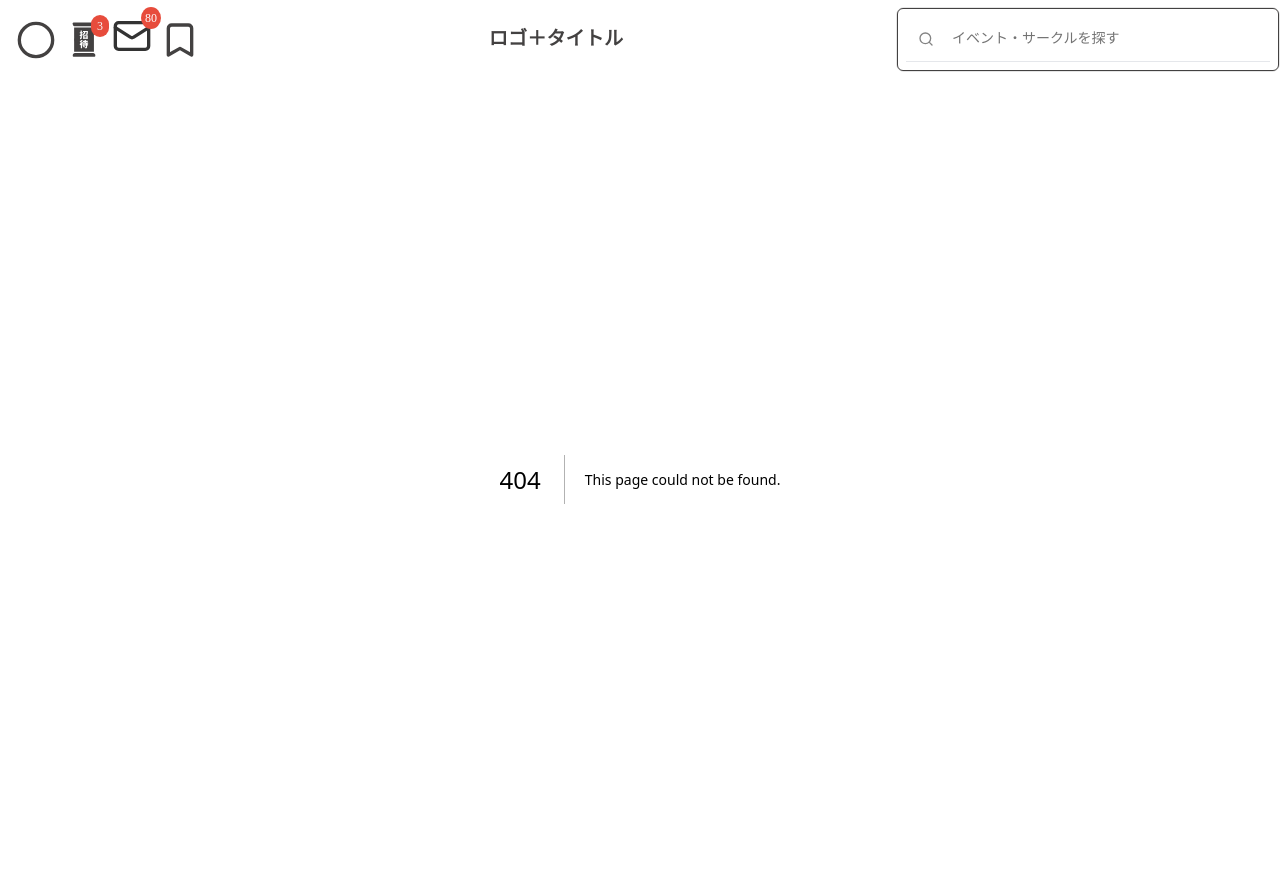
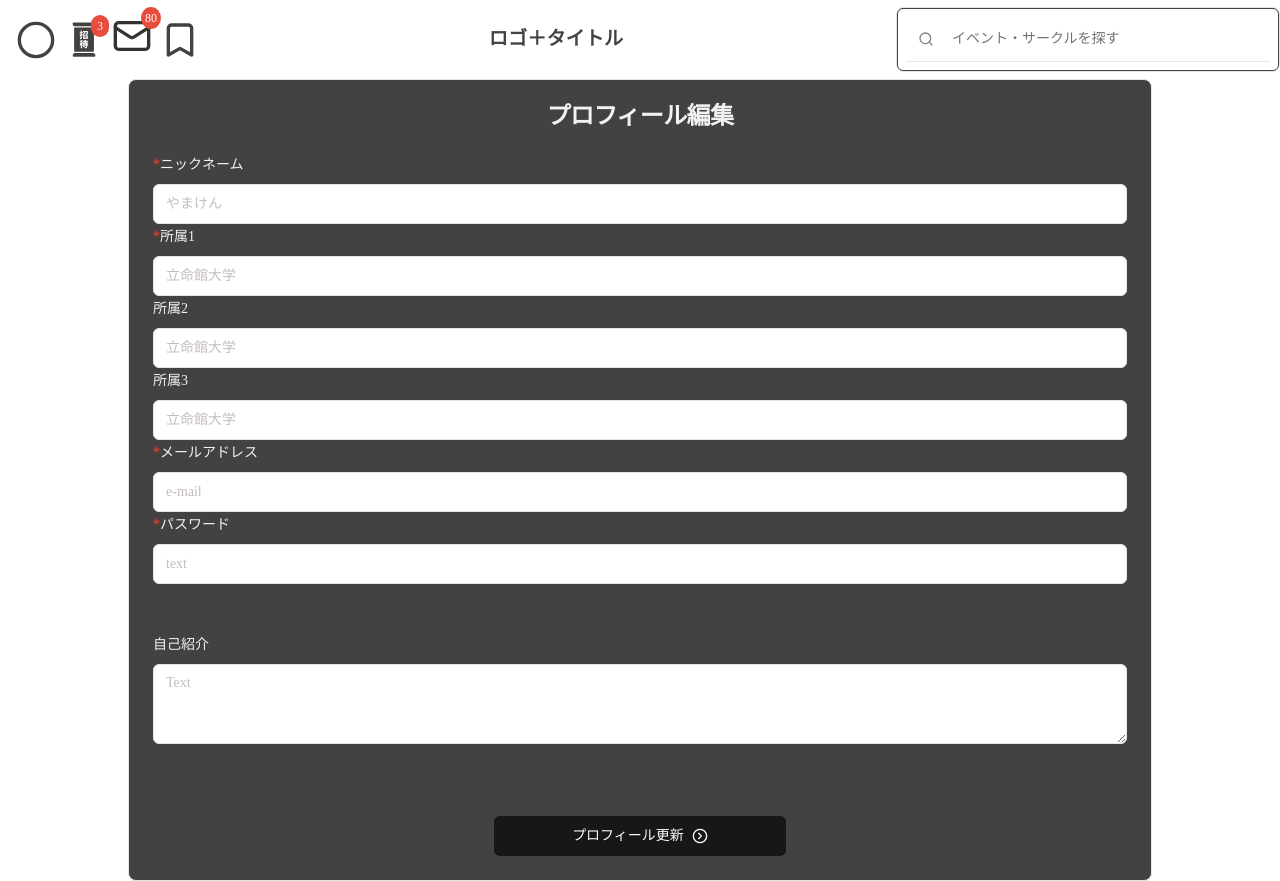
Before and after one commit to jphacks/os_2403, a Next.js app in the folder client/: page /profile/setting/user in a window 1280 px wide. Before the commit this address had no page. Built offline with nearby package versions, Linux system fonts and the light colour scheme.

Commit message:
コミュニテイの編集ペー路

```diff
--- /dev/null
+++ b/client/src/app/profile/setting/community/page.tsx
@@ -0,0 +1,7 @@
+import { ProfileSetting } from "@/feature/profile/components/ProfileSetting";
+
+const ProfileSettingPage = () => {
+	return <ProfileSetting type="community" />;
+};
+
+export default ProfileSettingPage;
--- a/client/src/app/profile/setting/page.tsx
+++ b/client/src/app/profile/setting/user/page.tsx
@@ -1,7 +1,7 @@
 import { ProfileSetting } from "@/feature/profile/components/ProfileSetting";
 
 const ProfileSettingPage = () => {
-	return <ProfileSetting />;
+	return <ProfileSetting type="user" />;
 };
 
 export default ProfileSettingPage;
--- a/client/src/feature/profile/components/ProfileSetting.tsx
+++ b/client/src/feature/profile/components/ProfileSetting.tsx
@@ -36,7 +36,22 @@ const profileFormShema = z.object({
 	introduction: z.string(),
 });
 
-export const ProfileSetting = () => {
+type PrpfileSettingProps = {
+	type: "user" | "community";
+};
+
+export const ProfileSetting = (props: PrpfileSettingProps) => {
+	let name = "";
+	let introduce = "";
+
+	if (props.type === "user") {
+		name = "ニックネーム";
+		introduce = "自己紹介";
+	} else if (props.type === "community") {
+		name = "団体名";
+		introduce = "団体紹介";
+	}
+
 	const form = useForm<z.infer<typeof profileFormShema>>({
 		resolver: zodResolver(profileFormShema),
 		defaultValues: {
@@ -67,7 +82,8 @@ export const ProfileSetting = () => {
 							render={({ field }) => (
 								<FormItem className={style.form}>
 									<FormLabel className={style.label}>
-										<span className={style.span}>*</span>ニックネーム
+										<span className={style.span}>*</span>
+										{name}
 									</FormLabel>
 									<FormControl>
 										<Input
@@ -184,7 +200,7 @@ export const ProfileSetting = () => {
 							name="introduction"
 							render={({ field }) => (
 								<FormItem className={style.form}>
-									<FormLabel className={style.label}>自己紹介</FormLabel>
+									<FormLabel className={style.label}>{introduce}</FormLabel>
 									<FormControl>
 										<Textarea
 											placeholder="Text"
```
